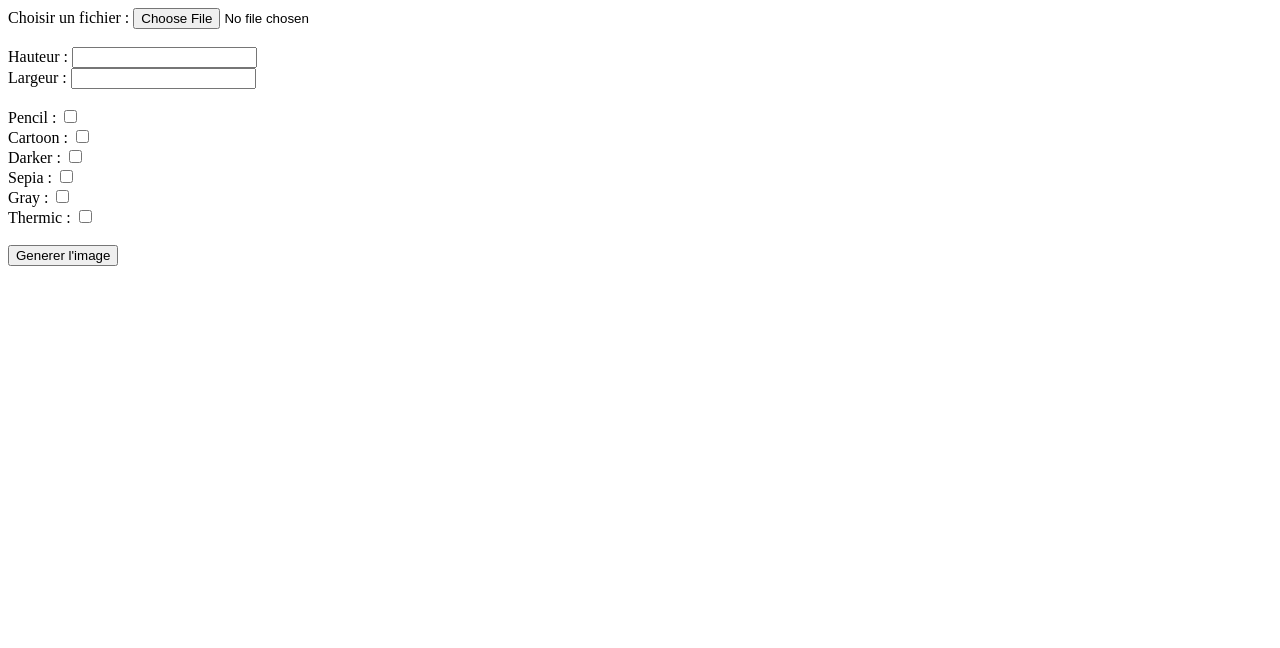
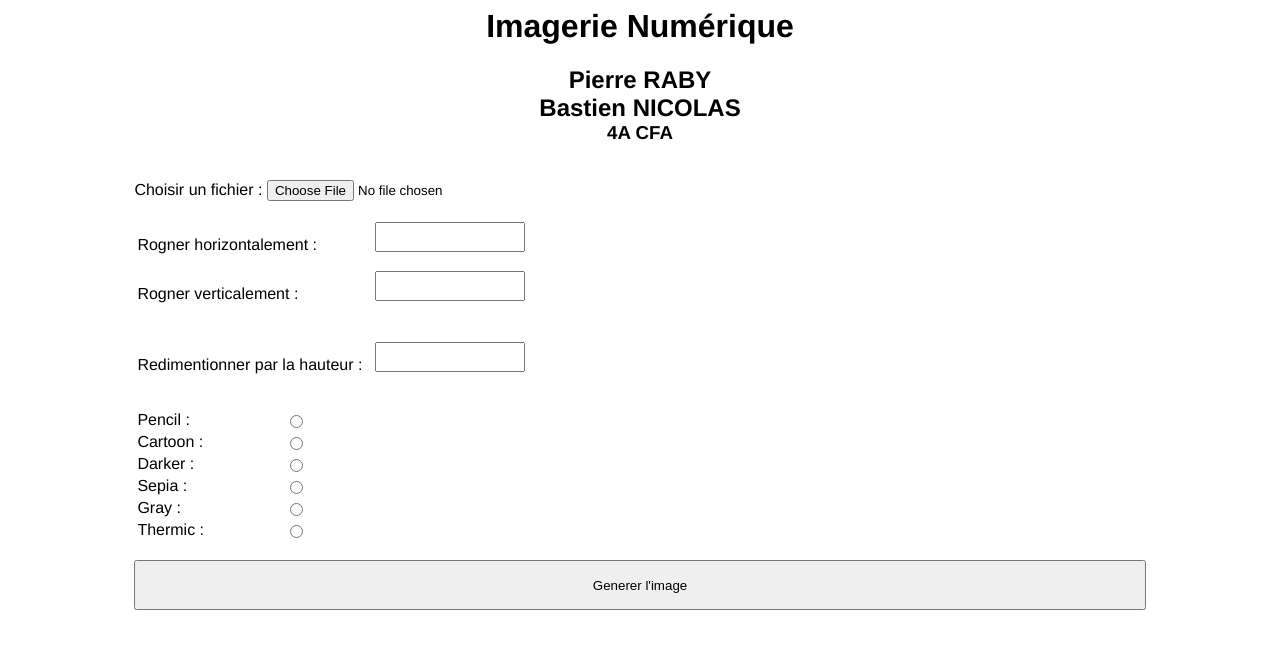
Before and after one commit to CapsHil/Imagerie_Numerique, a website: page public/index.html in a window 1280 px wide. Drawn offline with nearby package versions, Linux system fonts and the light colour scheme; no server answers.

Commit message:
Design + fonction redimensionner

```diff
--- a/public/index.html
+++ b/public/index.html
@@ -1,19 +1,61 @@
 <html>
 <body>
 <div id="uploadBox">
+    <div class="titre">
+        <h1>Imagerie Num&eacute;rique</h1>
+        <h2>Pierre RABY</h2>
+        <h2>Bastien NICOLAS</h2>
+        <h3>4A CFA</h3>
+    </div>
+    <br />
+    <br />
     <span id='uploadArea'>
-        <label for="fileBox">Choisir un fichier : </label><input type="file" id="fileBox"><br><br>
-
-        <label for="y">Hauteur : </label><input type="number" id="y"><br>
-        <label for="x">Largeur : </label><input type="number" id="x"><br><br>
-
-        <label for="pencil">Pencil : </label><input type="checkbox" id="pencil"><br>
-        <label for="cartoon">Cartoon : </label><input type="checkbox" id="cartoon"><br>
-        <label for="darker">Darker : </label><input type="checkbox" id="darker"><br>
-        <label for="sepia">Sepia : </label><input type="checkbox" id="sepia"><br>
-        <label for="gray">Gray : </label><input type="checkbox" id="gray"><br>
-        <label for="thermic">Thermic : </label><input type="checkbox" id="thermic"><br><br>
-
+        <label for="fileBox" style="font-family: Helvetica;">Choisir un fichier : </label><input type="file" id="fileBox" style="font-family: Helvetica;">
+        <br><br>
+        <table id=table-1>
+            <tr>
+                <td><label for="y" style="font-family: Helvetica;">Rogner horizontalement : </label></td>
+                <td><input type="number" id="y"></td>
+            </tr>
+            <tr>
+                <td><label for="x" style="font-family: Helvetica;">Rogner verticalement :  </label></td>
+                <td><input type="number" id="x"></td>
+            </tr>
+            <tr height="20">
+            </tr>
+            <tr>
+                <td><label for="resize" style="font-family: Helvetica;">Redimentionner par la hauteur : </label></td>
+                <td><input type="number" id="resize"></td>
+            </tr>
+        </table>
+        <br />
+        <table id="table-2">
+            <tr>
+                <td><label for="pencil" style="font-family: Helvetica;">Pencil : </label></td>
+                <td><input type="radio" id="pencil" name="filters"></td>
+            </tr>
+            <tr>
+                <td><label for="cartoon" style="font-family: Helvetica;">Cartoon : </label></td>
+                <td><input type="radio" id="cartoon" name="filters"></td>
+            </tr>
+            <tr>
+                <td><label for="darker" style="font-family: Helvetica;">Darker : </label></td>
+                <td><input type="radio" id="darker" name="filters"></td>
+            </tr>
+            <tr>
+                <td><label for="sepia" style="font-family: Helvetica;">Sepia : </label></td>
+                <td><input type="radio" id="sepia" name="filters"></td>
+            </tr>
+            <tr>
+                <td><label for="gray" style="font-family: Helvetica;">Gray : </label></td>
+                <td><input type="radio" id="gray" name="filters"></td>
+            </tr>
+            <tr>
+                <td><label for="thermic"style="font-family: Helvetica;">Thermic : </label></td>
+                <td><input type="radio" id="thermic" name="filters"></td>
+            </tr>
+        </table>
+        <br />
         <button type='button' id='uploadButton' class='Button'>Generer l'image</button>
     </span>
 </div>
@@ -46,6 +88,7 @@
 
     var x;
     var y;
+    var resize;
     var pencil;
     var cartoon;
     var darker;
@@ -58,6 +101,7 @@
 
             x = document.getElementById('x').value;
             y = document.getElementById('y').value;
+            resize = document.getElementById('resize').value;
             pencil = document.getElementById('pencil').checked;
             cartoon = document.getElementById('cartoon').checked;
             darker = document.getElementById('darker').checked;
@@ -102,6 +146,7 @@
             fileToken: data['fileToken'],
             x: x,
             y: y,
+            resize: resize,
             pencil: pencil,
             cartoon: cartoon,
             darker: darker,
@@ -112,7 +157,7 @@
     });
 
     socket.on('Img.Generate.Done', function (data) {
-        var Content = '<br><a href="'+ data.filePath+'">Télécharger l\'image générée</a>';
+        var Content = '<br><br><button href="'+ data.filePath+'">Télécharger l\'image générée</button>';
         document.getElementById('uploadArea').innerHTML += Content;
     });
 
@@ -124,3 +169,18 @@
 
 
 </script>
+
+<style>
+    .titre {width: 100%;}
+    .titre h1 {text-align: center; font-family: Helvetica;}
+    .titre h2 {font-family: Helvetica; margin: 0; text-align: center;}
+    .titre h3 {font-family: Helvetica; margin: 0; text-align: center;}
+    #uploadBox {margin-left:10%; margin-right:10%;border: 1px;}
+    #y {width: 150px; height: 30px; margin-bottom: 15px;}
+    #x {width: 150px; height: 30px; margin-bottom: 15px; }
+    #resize {width: 150px; height: 30px; margin-bottom: 15px;}
+    #table-1 {width: 400px;}
+    #table-2 {width: 200px;}
+    #uploadButton {width: 100%; height: 50px;}
+    .download {width: 200px; height: 75px; margin: 0 auto; background: red;}
+</style>
```
Also changed, not shown: src/img_generator.js (+18 -7 lines), 1 other file.
